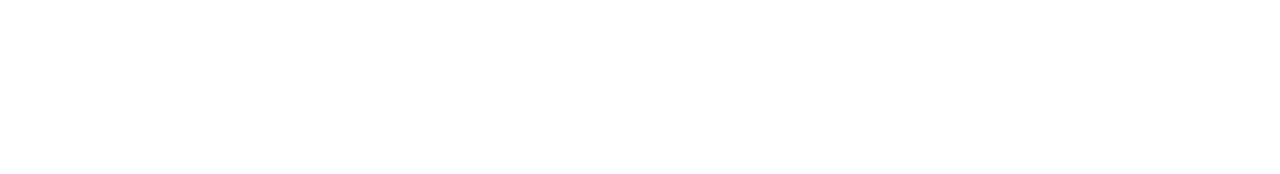
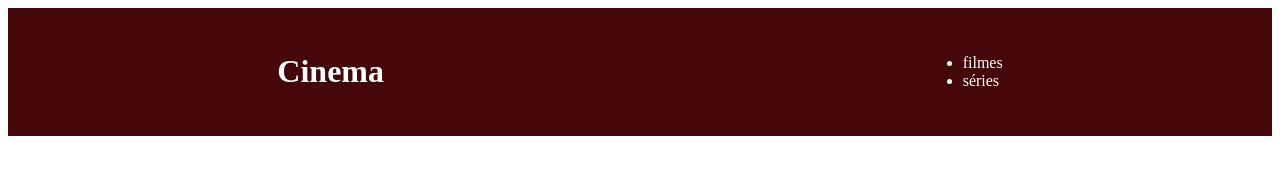
Before and after one commit to GiSato/gigiemimi, a plain HTML site: page index.html in a window 1280 px wide. Drawn offline with Linux system fonts and the light colour scheme.

Commit message:
Add files via upload

```diff
--- a/index.html
+++ b/index.html
@@ -5,7 +5,14 @@
     <meta name="viewport" content="width=device-width, initial-scale=1.0">
     <title>Document</title>
 </head>
+<link rel="stylesheet" href="style.css">
 <body>
-
+    <header>
+        <h1>Cinema</h1>
+        <ul>
+        <li>filmes</li>
+        <li>séries</li>
+        </ul>
+    </header>
 </body>
 </html>
--- a/style.css
+++ b/style.css
@@ -0,0 +1,12 @@
+header {
+    background-color:#46070B;
+    color: white;
+    display: flex;
+    justify-content: space-around;
+    align-items: center;
+    padding: 24px 0;
+}
+.cabeçalho-lista-item {
+    display: inline-block;
+    margin: 0 16px;
+}
```
